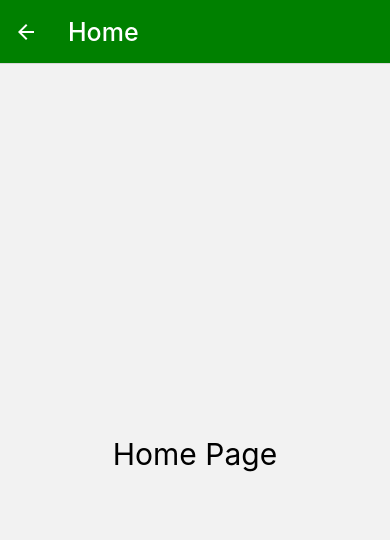
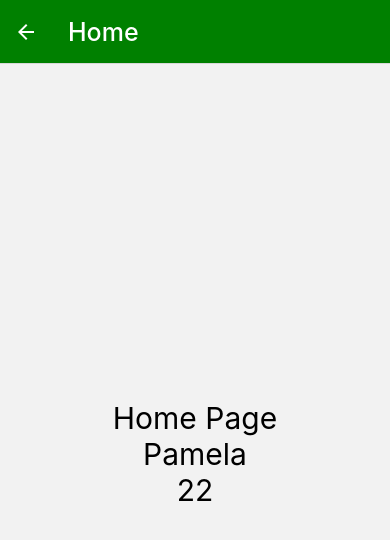
Before and after one commit to pamela2002/React_Native_tut, a React Native app: screen / in a window 390 px wide. Both pictures are taken after a click on the button "GO TO HOME PAGE". Shown: the top 540 px of the page. Built offline with nearby package versions, Linux system fonts and the light colour scheme.

Commit message:
Today I've learnt the topic:  Pass data between screens in react-native

```diff
--- a/App.tsx
+++ b/App.tsx
@@ -39,21 +39,26 @@ const Headers = () => {
 
 
 
-const Home = () => {
+const Home = (props) => {
+  const { name, age } = props.route.params;
   return (
     <View style={{flex: 1, justifyContent: 'center', alignItems: 'center'}}>
       <Text style={{fontSize: 30}}>Home Page</Text>
+      <Text style={{ fontSize: 30 }}>{name}</Text>
+      <Text style={{ fontSize: 30 }}>{age}</Text>
     </View>
   );
 };
 
 const Login = (props) => {
+  const name = "Pamela";
+  const age = 22;
   return (
     <View style={{ flex: 1, justifyContent: 'center', alignItems: 'center' }}>
       <Text style={{ fontSize: 30, alignContent: 'center' }}>Login Page</Text>
       <Button
         title="Go To Home Page"
-        onPress={() => props.navigation.navigate('Home')}
+        onPress={() => props.navigation.navigate('Home', {name:name, age:age})}
       />
     </View>
   );
```
